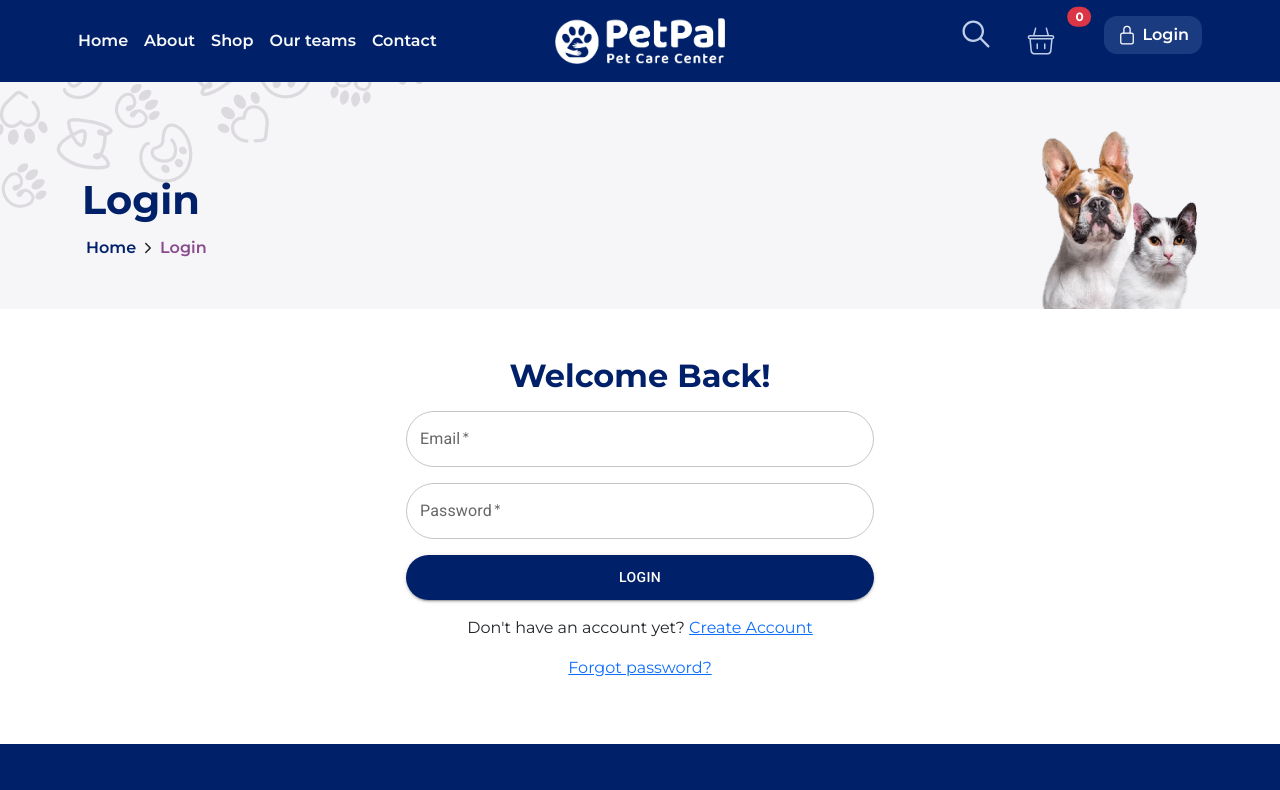
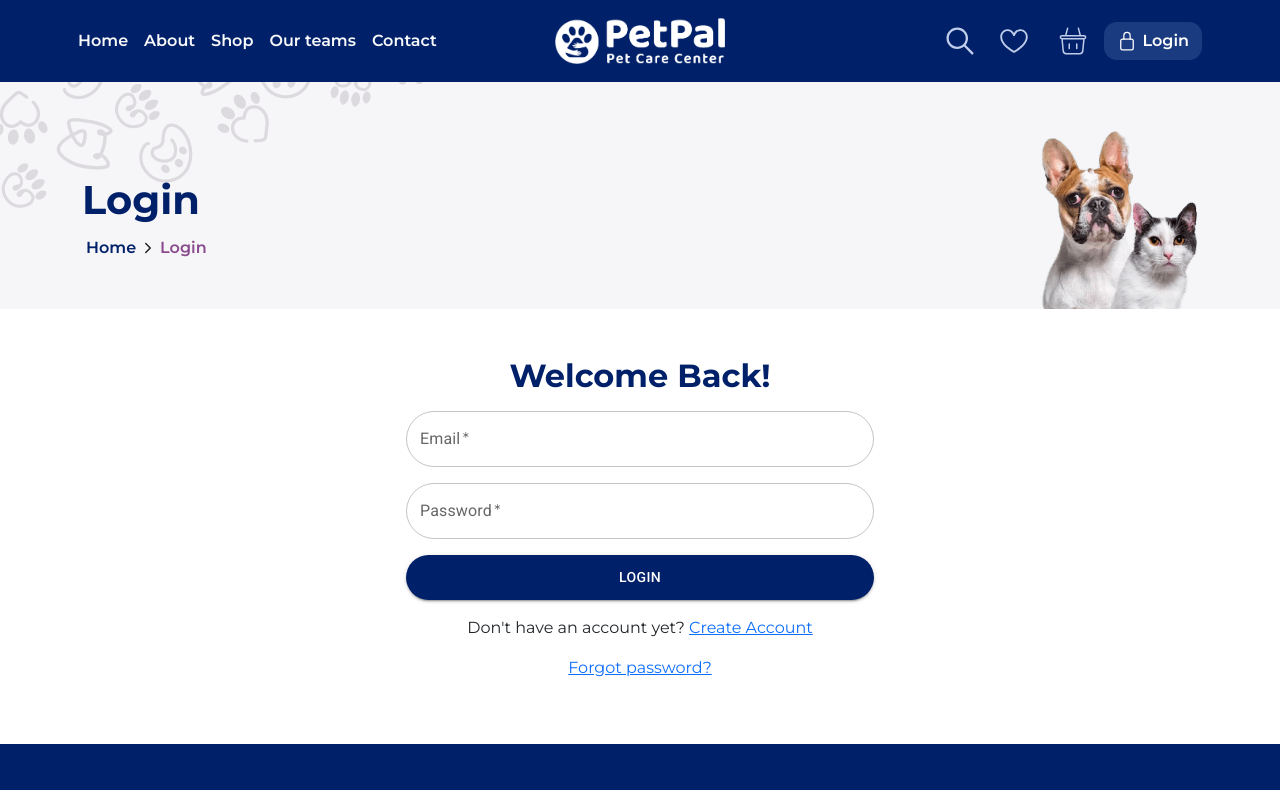
Before and after one commit to gahramanova/Petpal, a React (Vite) app: page /login in a window 1280 px wide. Shown: the top 790 px of the page. Built offline with nearby package versions, Linux system fonts and the light colour scheme; a web font is replaced by a local one.

Commit message:
Added wishlist button on header

```diff
--- a/src/layout/HeaderSecond.tsx
+++ b/src/layout/HeaderSecond.tsx
@@ -6,6 +6,7 @@ import { IoIosSearch } from "react-icons/io";
 import { Drawer, List, ListItem, ListItemText } from "@mui/material";
 import { TbMenuDeep } from "react-icons/tb";
 import { useState } from "react";
+import { GoHeart } from "react-icons/go";
 
 
 const HeaderSecond = () => {
@@ -38,25 +39,26 @@ const HeaderSecond = () => {
                         </div>
 
                         <div className="d-flex col-12 col-md-4 justify-content-end text-end">
-                            <div className="d-flex">
+                            <div className="d-flex align-items-center justify-content-between">
                                 <IoIosSearch style={{ width: "36px", height: "36px", color: "#BFCDEB" }} className="mx-2" />
+                               <NavLink to={"/wishlist"}>
+                               <button className="btn"><GoHeart style={{ width: "30px", height: "30px", color: "#BFCDEB" }}/></button>
+                               </NavLink>
 
                                 <NavLink to={"/cart"}>
                                 <button type="button" className="btn position-relative">
-                                    <CiShoppingBasket style={{ width: "36px", height: "36px", color: "#BFCDEB" }} className="mx-2" />
-                                    <span className="position-absolute top-0 start-100 translate-middle badge rounded-pill bg-danger">
+                                    <CiShoppingBasket style={{ width: "36px", height: "36px", color: "#BFCDEB" }} />
+                                    {/* <span className="position-absolute top-0 start-100 translate-middle badge rounded-pill bg-danger">
                                         0
 
-                                    </span>
+                                    </span> */}
                                 </button>
                                 </NavLink>
 
-
-                            </div>
-                            <NavLink to="/login" style={{ textDecoration: "none" }}>
+                                <NavLink to="/login" style={{ textDecoration: "none" }}>
                                 <button
                                     type="button"
-                                    className="btn me-2 login d-flex justify-content-center align-items-center mx-4"
+                                    className="btn me-2 login d-flex justify-content-center align-items-center"
                                 >
                                     <IoLockClosedOutline
                                         style={{ width: "20px", height: "20px", marginRight: "5px" }}
@@ -64,6 +66,7 @@ const HeaderSecond = () => {
                                     Login
                                 </button>
                             </NavLink>
+                            </div>
                         </div>
 
                     </div>
```
